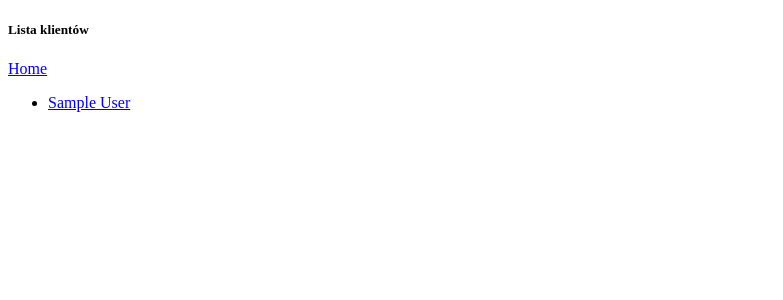
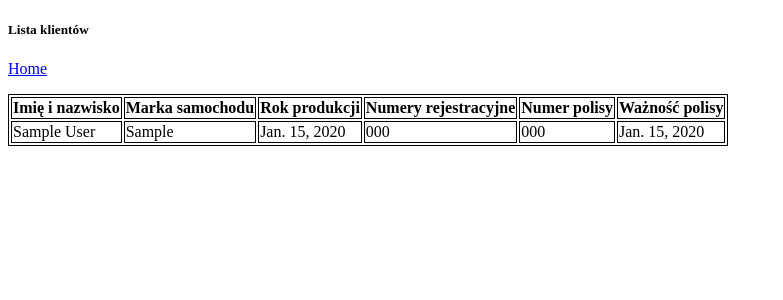
Before and after one commit to Malinastack/ProjektFirmyUbezpieczeniowej, a Django app: page /polls/clients/ in a window 1280 px wide. Shown: the top 300 px of the page, without its empty margins (0-783 px from the left). Run offline with Django 4.2, Linux system fonts and the light colour scheme; a user stored in the database is signed in; tables that the repository leaves empty hold one stand-in row (values such as "Sample post").

Commit message:
merged client list

```diff
--- a/polls/templates/polls/car_list.html
+++ b/polls/templates/polls/car_list.html
@@ -19,8 +19,7 @@
         </li>
 
     {% endfor %}
+    </ul>
     <p><a href="{% url 'polls:car_create' %}">Add car</a></p>
-    </ul>
-
 </body>
 </html>
--- a/polls/templates/polls/client_list.html
+++ b/polls/templates/polls/client_list.html
@@ -7,10 +7,34 @@
 <body>
     <h5>Lista klientów</h5>
     <p><a href="{% url 'home' %}"> Home </a></p>
-    <ul>
+    <table>
+    <tr>
+        <th> Imię i nazwisko</th>
+        <th> Marka samochodu</th>
+        <th> Rok produkcji</th>
+        <th> Numery rejestracyjne</th>
+        <th> Numer polisy</th>
+        <th> Ważność polisy</th>
+    </tr>
     {% for client in object_list %}
-    <li><a href="{%  url 'polls:client_detail' client.id %}">{{client.first_name}} {{client.last_name}}</a></li>
+            {% for car in car_list %}
+                {% if client.id == car.owner_id %}
+                    <tr>
+                    <td>{{ car.owner.first_name }} {{ car.owner.last_name }}</td>
+                    <td>{{ car.mark }}</td>
+                    <td>{{ car.production_year }}</td>
+                    <td>{{ car.plate_numbers }}</td>
+                    <td>{{ car.insurance_policy.policy_number }}</td>
+                    <td>{{ car.insurance_policy.policy_end_date }}</td>
+                    </tr>
+            {% endif %}
+        {% endfor %}
     {% endfor %}
-    </ul>
+    </table>
 </body>
+<style>
+table, th, td {
+  border:1px solid black;
+}
+</style>
 </html>
--- a/polls/templates/polls/insurance_list.html
+++ b/polls/templates/polls/insurance_list.html
@@ -8,7 +8,7 @@
     <h5>Lista ubezpieczeń</h5>
     <p><a href="{% url 'home' %}"> Home </a></p>
     <ul>
-    {% for insurance in object_list %}
+    {% for insurance in insurance %}
     <li><a href="{%  url 'polls:insurance_edit' insurance.id%}">
         {{ insurance.policy_type }}
         {{ insurance.policy_number }}
--- a/polls/urls.py
+++ b/polls/urls.py
@@ -10,7 +10,6 @@ from .views import (
     InsuranceCreateView,
     CarCreateView,
 )
-from . import views
 
 app_name = "polls"
 urlpatterns = [
--- a/polls/views.py
+++ b/polls/views.py
@@ -4,10 +4,16 @@ from django.urls import reverse_lazy
 from .models import Car, Client, Insurance
 from django.views.generic import DetailView, ListView, UpdateView, CreateView
 from django.contrib.auth.mixins import LoginRequiredMixin
+from django.shortcuts import get_object_or_404
 
 
 class ClientListView(LoginRequiredMixin, ListView):
     model = Client
+
+    def get_context_data(self, **kwargs):
+        context = super().get_context_data(**kwargs)
+        context["car_list"] = Car.objects.all()
+        return context
 
 
 class ClientDetailView(LoginRequiredMixin, DetailView):
@@ -15,7 +21,7 @@ class ClientDetailView(LoginRequiredMixin, DetailView):
 
     def get_context_data(self, **kwargs):
         context = super().get_context_data(**kwargs)
-        context['car_list'] = Car.objects.filter(owner_id=self.kwargs['pk'])
+        context["car_list"] = Car.objects.filter(owner_id=self.kwargs["pk"])
         return context
 
 
@@ -37,6 +43,7 @@ class CarListView(LoginRequiredMixin, ListView):
 
 class CarDetailView(LoginRequiredMixin, DetailView):
     model = Car
+    context_object_name = 'cars'
 
 
 class CarForm(LoginRequiredMixin, forms.ModelForm):
@@ -65,6 +72,8 @@ class CarCreateView(LoginRequiredMixin, CreateView):
 
 class InsuranceListView(LoginRequiredMixin, ListView):
     model = Insurance
+    context_object_name = 'insurance'
+    queryset = Insurance.objects.all()
 
 
 class InsuranceDetailView(LoginRequiredMixin, DetailView):
```
